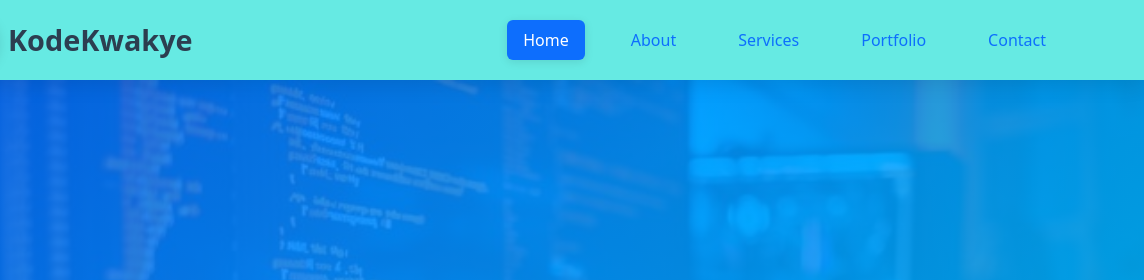
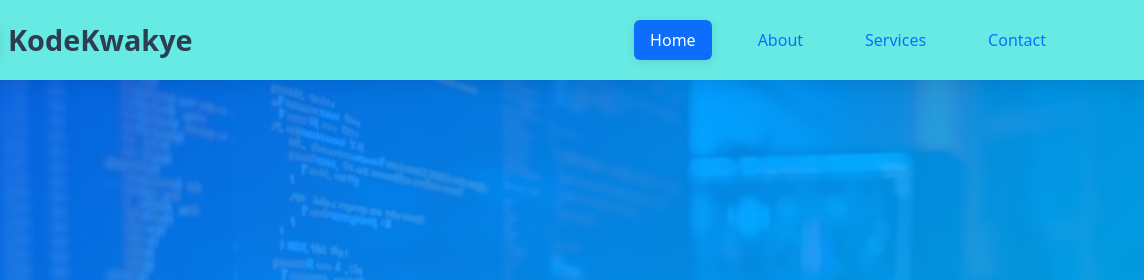
Before and after one commit to Joshtech-netizen/Personal_portfolio_site, a plain HTML site: page index.html in a window 1280 px wide. Shown: the top 280 px of the page, 136-1280 px from the left. Drawn offline with nearby package versions, Linux system fonts and the light colour scheme.

Commit message:
remove portfolio tab from the homepage nav

```diff
--- a/index.html
+++ b/index.html
@@ -26,7 +26,6 @@
                     <li class="nav-item"><a href="index.html" class="nav-link active">Home</a></li>
                     <li class="nav-item"><a href="about.html" class="nav-link">About</a></li>
                     <li class="nav-item"><a href="services.html" class="nav-link">Services</a></li>
-                    <li class="nav-item"><a href="portfolio.html" class="nav-link">Portfolio</a></li>
                     <li class="nav-item"><a href="contact.html" class="nav-link">Contact</a></li>
                 </ul>
             </nav>
```
